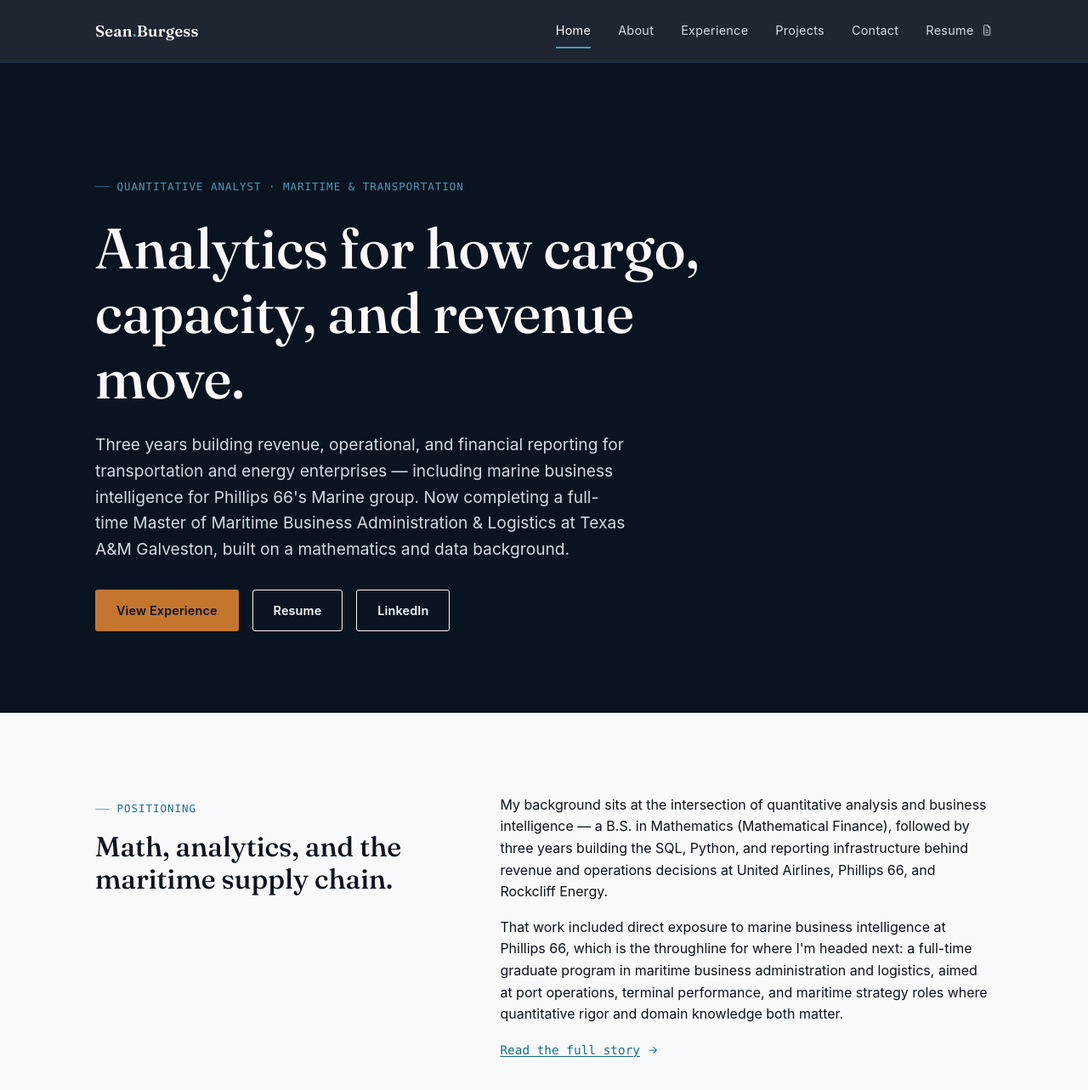
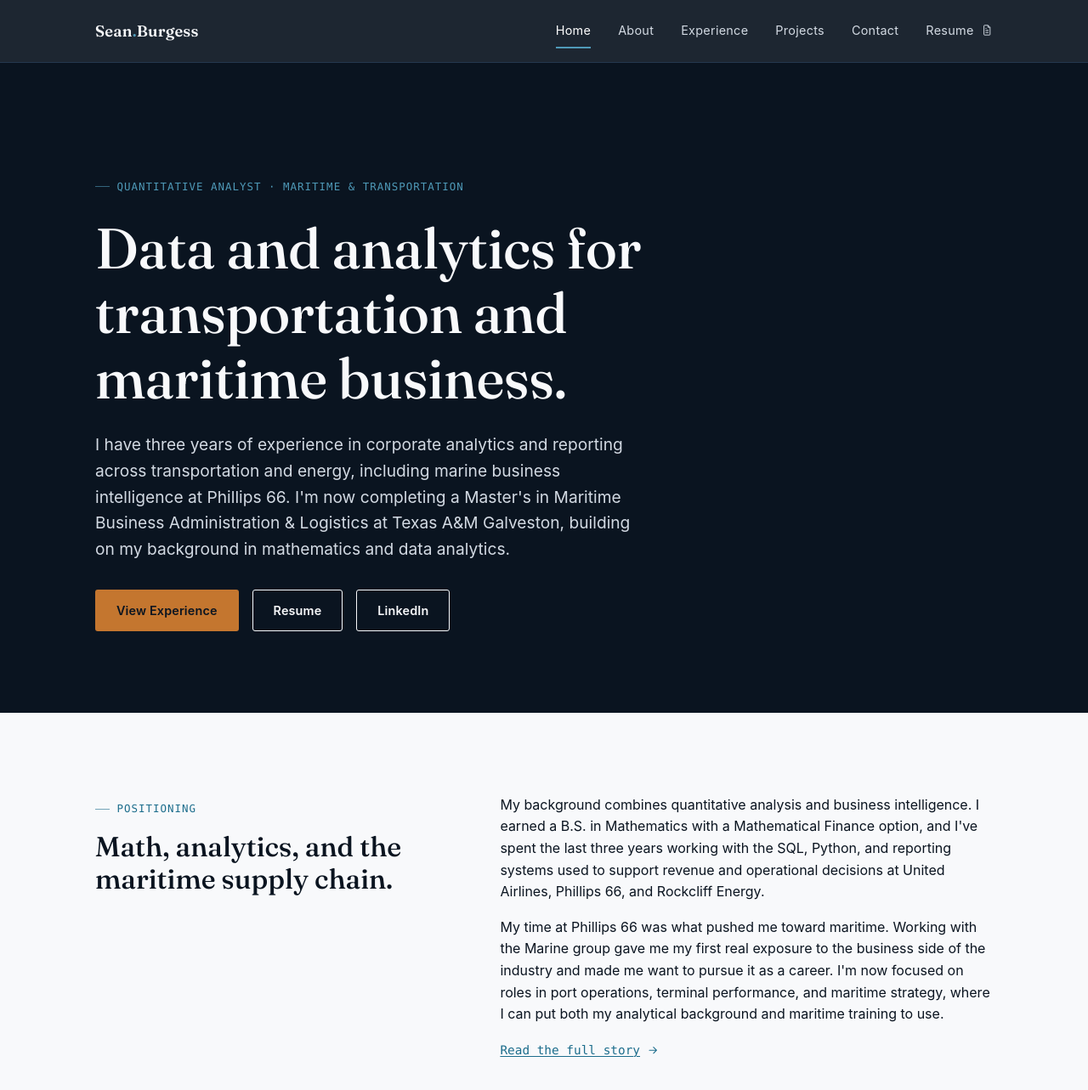
Before and after one commit to sgburgess687/sgburgess687.github.io, a Jekyll site: the page built from index.html, in a window 1280 px wide and 1400 px high. Shown: the top 1283 px of the window at 85% size. Built offline with Jekyll 4.4.1, drawn with Linux system fonts in a browser that asks for light colours; some of the changed text lies outside the part shown.

Commit message:
Rewrite positioning copy to sound more naturally written
Revises the hero, positioning, and career-direction copy on the homepage
and About/Experience pages to read like a person explaining his
background rather than AI-generated professional branding copy. Removes
overused abstractions ("at the intersection of," "throughline," "built
to," "domain knowledge") in favor of plain, first-person explanations,
while preserving all facts, dates, and the site's layout and design.

Co-Authored-By: Claude Sonnet 5 <noreply@anthropic.com>

```diff
--- a/index.html
+++ b/index.html
@@ -7,12 +7,12 @@ description: "Quantitative analyst completing a Master of Maritime Business Admi
 <section class="hero section--inverse">
   <div class="container">
     <p class="eyebrow hero__eyebrow">Quantitative Analyst &middot; Maritime &amp; Transportation</p>
-    <h1>Analytics for how cargo, capacity, and revenue move.</h1>
+    <h1>Data and analytics for transportation and maritime business.</h1>
     <p class="hero__lede">
-      Three years building revenue, operational, and financial reporting for transportation
-      and energy enterprises — including marine business intelligence for Phillips&nbsp;66's
-      Marine group. Now completing a full-time Master of Maritime Business Administration
-      &amp; Logistics at Texas A&amp;M Galveston, built on a mathematics and data background.
+      I have three years of experience in corporate analytics and reporting across
+      transportation and energy, including marine business intelligence at Phillips&nbsp;66.
+      I'm now completing a Master's in Maritime Business Administration &amp; Logistics at
+      Texas A&amp;M Galveston, building on my background in mathematics and data analytics.
     </p>
     <ul class="actions">
       <li><a href="{{ '/experience/' | relative_url }}" class="btn btn--primary">View Experience</a></li>
@@ -31,17 +31,17 @@ description: "Quantitative analyst completing a Master of Maritime Business Admi
       </div>
       <div class="prose">
         <p>
-          My background sits at the intersection of quantitative analysis and business
-          intelligence — a B.S. in Mathematics (Mathematical Finance), followed by three
-          years building the SQL, Python, and reporting infrastructure behind revenue and
-          operations decisions at United Airlines, Phillips&nbsp;66, and Rockcliff Energy.
+          My background combines quantitative analysis and business intelligence. I earned a
+          B.S. in Mathematics with a Mathematical Finance option, and I've spent the last three
+          years working with the SQL, Python, and reporting systems used to support revenue and
+          operational decisions at United Airlines, Phillips&nbsp;66, and Rockcliff Energy.
         </p>
         <p>
-          That work included direct exposure to marine business intelligence at Phillips&nbsp;66,
-          which is the throughline for where I'm headed next: a full-time graduate program in
-          maritime business administration and logistics, aimed at port operations, terminal
-          performance, and maritime strategy roles where quantitative rigor and domain knowledge
-          both matter.
+          My time at Phillips&nbsp;66 was what pushed me toward maritime. Working with the
+          Marine group gave me my first real exposure to the business side of the industry and
+          made me want to pursue it as a career. I'm now focused on roles in port operations,
+          terminal performance, and maritime strategy, where I can put both my analytical
+          background and maritime training to use.
         </p>
         <a href="{{ '/about/' | relative_url }}" class="project-card__link">Read the full story <svg><use href="#icon-arrow"></use></svg></a>
       </div>
@@ -53,7 +53,7 @@ description: "Quantitative analyst completing a Master of Maritime Business Admi
   <div class="container">
     <div class="section-header">
       <p class="eyebrow">Selected Experience</p>
-      <h2>Where the analysis has been applied.</h2>
+      <h2>A few recent roles.</h2>
     </div>
 
     <div class="grid grid--3">
@@ -122,7 +122,7 @@ description: "Quantitative analyst completing a Master of Maritime Business Admi
     <div class="two-col">
       <div>
         <p class="eyebrow">Education &amp; Development</p>
-        <h2>Currently building toward maritime strategy.</h2>
+        <h2>Graduate study focused on maritime strategy.</h2>
       </div>
       <div class="prose">
         <h3 style="margin-bottom: var(--space-2);">Texas A&amp;M University at Galveston</h3>
@@ -146,7 +146,7 @@ description: "Quantitative analyst completing a Master of Maritime Business Admi
 <section class="section section--inverse text-center" data-reveal>
   <div class="container container--narrow">
     <p class="eyebrow" style="justify-content: center;">Get in touch</p>
-    <h2>Open to conversations about maritime, logistics, and analytics roles.</h2>
+    <h2>I'm currently looking for opportunities in maritime, logistics, and analytics.</h2>
     <ul class="actions" style="justify-content: center;">
       <li><a href="{{ '/contact/' | relative_url }}" class="btn btn--primary">Contact</a></li>
       <li><a href="{{ site.resume_file | relative_url }}?v={{ site.time | date: '%s' }}" class="btn btn--ghost" target="_blank" rel="noopener">Resume</a></li>
```
Also changed, not shown: other parts of index.html (+3 -3 lines), about/index.md (+14 -13 lines), experience/index.md (+8 -7 lines).
